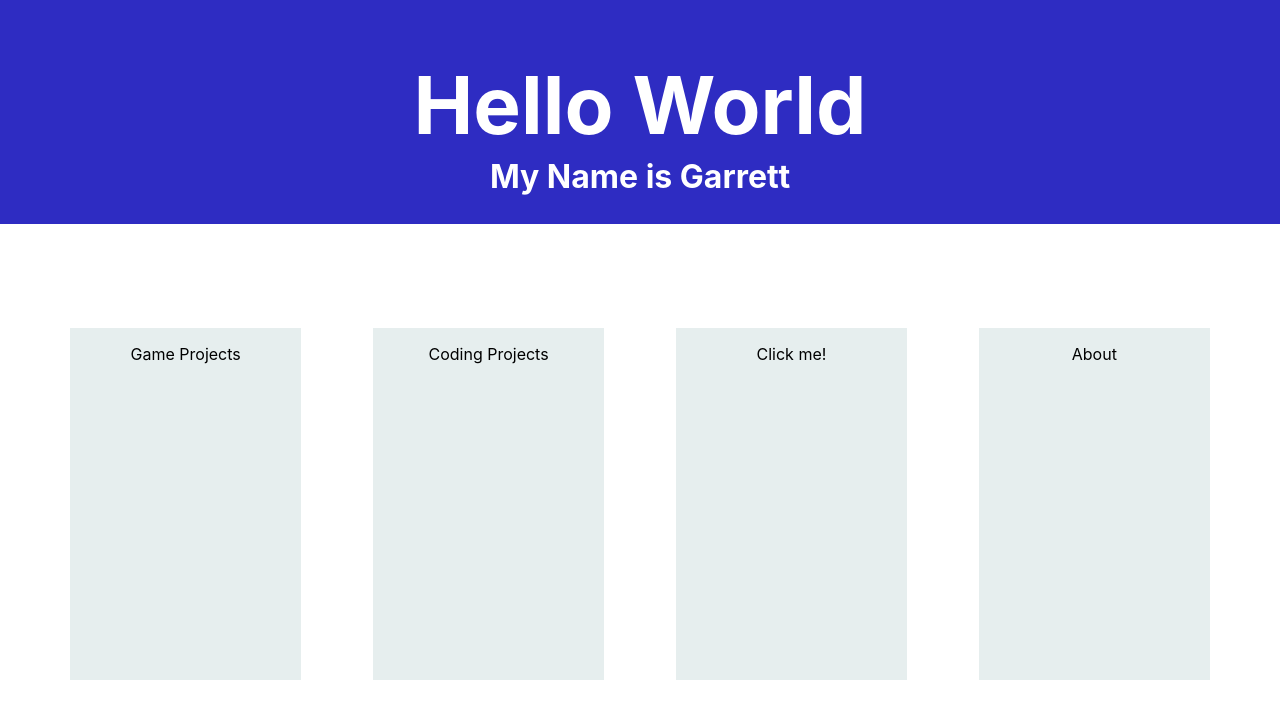
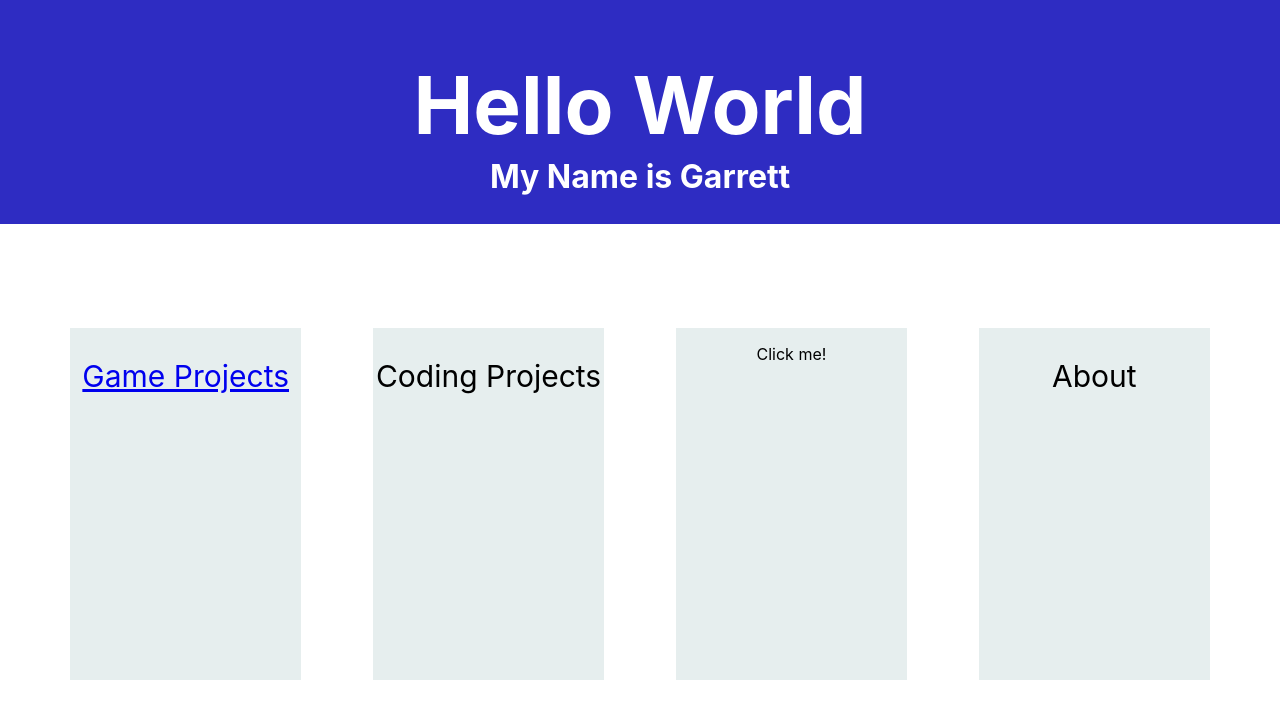
Before and after one commit to gmarzo/portfolio, a React (Create React App) app in the folder marzo_portfolio/: page / in a window 1280 px wide. Shown: the top 718 px of the page. Built offline with nearby package versions, Linux system fonts and the light colour scheme.

Commit message:
Adding extra pages using Router

```diff
--- a/marzo_portfolio/src/App.css
+++ b/marzo_portfolio/src/App.css
@@ -57,11 +57,16 @@
 .Portal {
   display: flex;
   flex-direction: column;
+  align-items: center;
   height: 44vh;
   width: 18vw;
   background-color: #e6eeee;
   margin-left: 2px;
   margin-right: 2px;
+}
+
+.Portal-title {
+  font-size: 30px;
 }
 
 .Banner-title {
--- a/marzo_portfolio/src/index.js
+++ b/marzo_portfolio/src/index.js
@@ -2,12 +2,27 @@ import React from 'react';
 import ReactDOM from 'react-dom/client';
 import './index.css';
 import App from './App';
+import Homepage from './pages/Homepage'
+import GamesPage from './pages/GamesPage';
 import reportWebVitals from './reportWebVitals';
+
+import {createBrowserRouter, RouterProvider} from "react-router-dom"
+
+const router = createBrowserRouter([
+  {
+    path: "/",
+    element: <Homepage />
+  },
+  {
+    path: "games",
+    element: <GamesPage />
+  }
+])
 
 const root = ReactDOM.createRoot(document.getElementById('root'));
 root.render(
   <React.StrictMode>
-    <App />
+    <RouterProvider router={router} />
   </React.StrictMode>
 );
 
--- /dev/null
+++ b/marzo_portfolio/src/pages/GamesPage.jsx
@@ -0,0 +1,11 @@
+import * as React from 'react'
+import '../App.css'
+
+const GamesPage = () => {
+
+    return(
+        <div>Hello Games</div>
+    )
+}
+
+export default GamesPage
--- a/marzo_portfolio/src/pages/Homepage.jsx
+++ b/marzo_portfolio/src/pages/Homepage.jsx
@@ -13,17 +13,19 @@ const Homepage = () => {
       </div>
 
       <div className="Showcase">
+        <a href={"games"}>
+          <div className="Portal">
+            <p className="Portal-title">Game Projects</p>
+          </div>
+        </a>
         <div className="Portal">
-          <p>Game Projects</p>
-        </div>
-        <div className="Portal">
-          <p>Coding Projects</p>
+          <p className="Portal-title">Coding Projects</p>
         </div>
         <div className="Portal" onClick={() => setClicked(!clicked)}>
           {clicked ? <p>I've been clicked!</p> : <p>Click me!</p>}
         </div>
         <div className="Portal">
-          <p>About</p>
+          <p className="Portal-title">About</p>
         </div>
       </div>
     </div>
```
